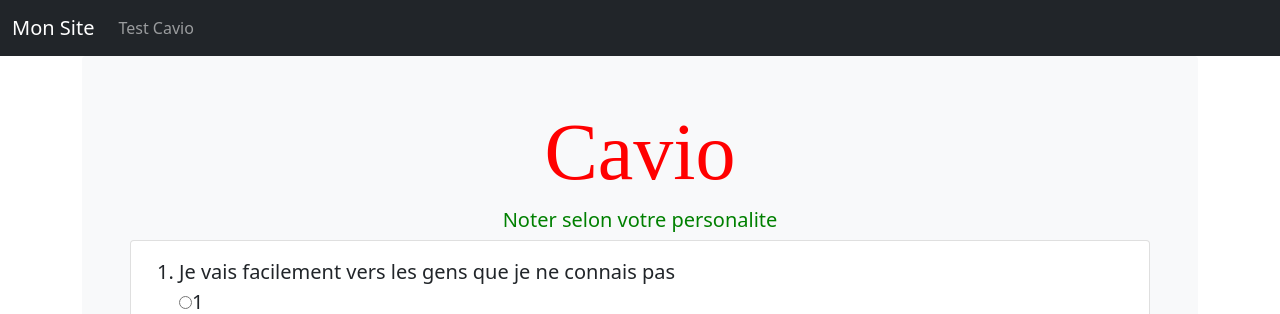
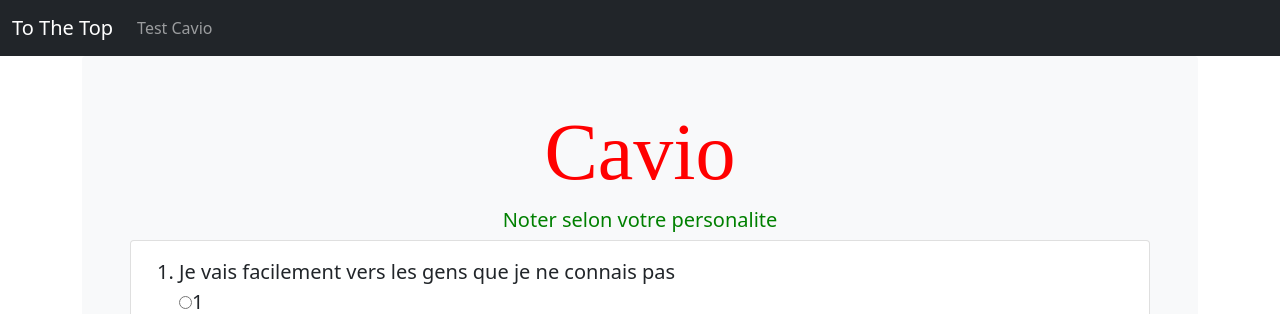
Before and after one commit to tsizehena223/hi_ispm, a PHP site: page /cavio/index.php in a window 1280 px wide. Shown: the top 314 px of the page. Run offline with PHP 8.4, Linux system fonts and the light colour scheme; data that the repository does not hold is empty.

Commit message:
C'est presque

```diff
--- a/the-audio/Controllers/connexionController.php
+++ b/the-audio/Controllers/connexionController.php
@@ -21,7 +21,7 @@ if (isset($_POST['connexion'])) {
             session_start();
             $_SESSION['auth'] = $nom;
             $_SESSION['flash']['success'] = "Connected successfully!";
-            header("Location: ../Views/yes.php");
+            header("Location: ../cavio/index.php");
         } else {
             session_start();
             $_SESSION['flash']['error'] = "Mot de passe incorrect!";
--- a/the-audio/cavio/index.php
+++ b/the-audio/cavio/index.php
@@ -1,9 +1,9 @@
 <?php
 require 'src/controllers/cavioFunctions.php';
-if(isset($_GET['action']) && $_GET['action'] == 'cavio'){
+if (isset($_GET['action']) && $_GET['action'] == 'cavio') {
     $resultat = result($_POST);
 
     format_result($resultat);
-}else{
+} else {
     require 'src/controllers/cavio.php';
 }
--- a/the-audio/cavio/src/elements/header.php
+++ b/the-audio/cavio/src/elements/header.php
@@ -1,12 +1,13 @@
 <!doctype html>
 <html lang="en">
+
 <head>
   <meta charset="utf-8">
   <meta name="viewport" content="width=device-width, initial-scale=1">
   <meta name="description" content="">
   <meta name="author" content="Mark Otto, Jacob Thornton, and Bootstrap contributors">
   <meta name="generator" content="Hugo 0.98.0">
-    <title> <?php if (isset($title)): ?> <?= $title; ?> <?php else: ?> Mon Site <?php endif ?> </title>
+  <title> <?php if (isset($title)) : ?> <?= $title; ?> <?php else : ?> Mon Site <?php endif ?> </title>
 
 
   <style>
@@ -67,11 +68,12 @@
   <link href="src/css/bootstrap.min.css" rel="stylesheet">
 
 </head>
+
 <body>
 
   <nav class="navbar navbar-expand-md navbar-dark absolute-top bg-dark">
     <div class="container-fluid">
-    <a class="navbar-brand" href="#">Mon Site</a>
+      <a class="navbar-brand" href="#">To The Top</a>
       <button class="navbar-toggler" type="button" data-bs-toggle="collapse" data-bs-target="#navbarCollapse" aria-controls="navbarCollapse" aria-expanded="false" aria-label="Toggle navigation">
         <span class="navbar-toggler-icon"></span>
       </button>
```
Lines whose indentation alone changed are shown as unchanged.
